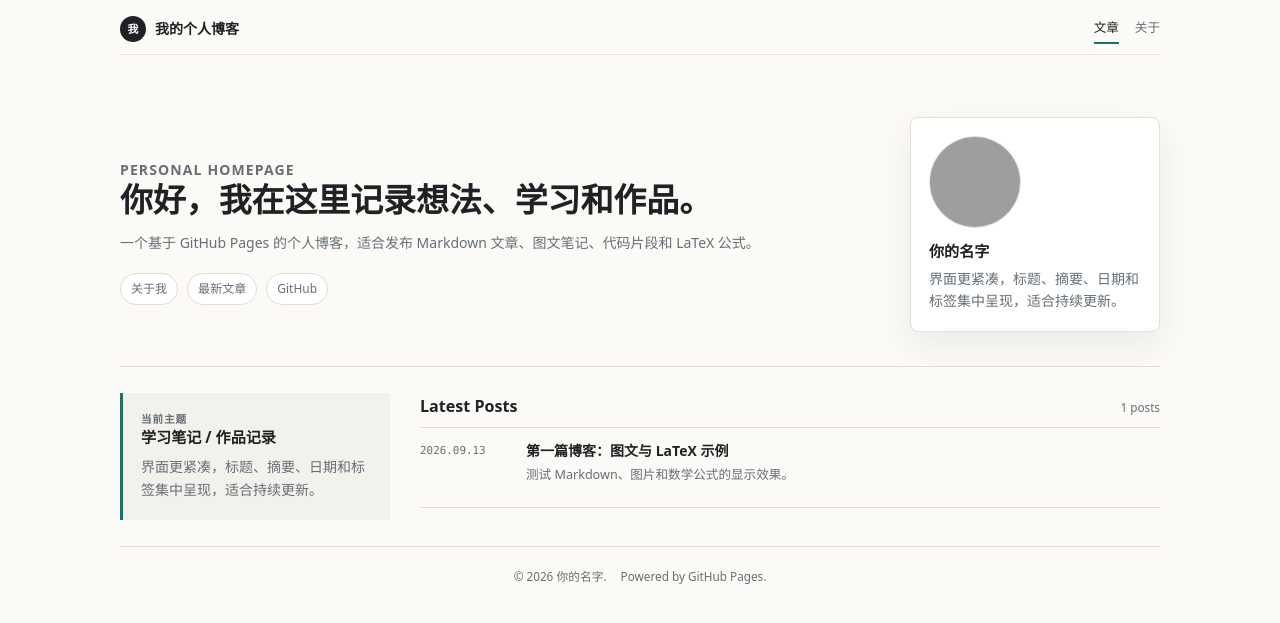
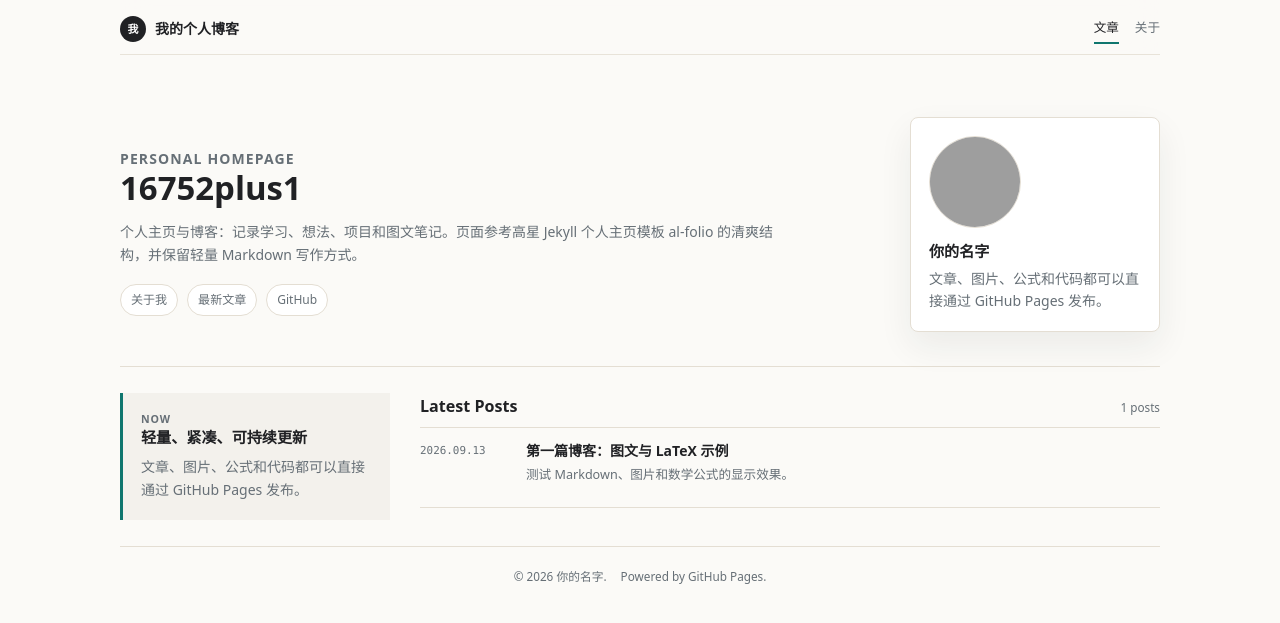
Before and after one commit to 16752plus1/16752plus1.github.io, a Jekyll site: the page built from index.md, in a window 1280 px wide, cut to the strip 0-623 px from the top of the page. Built offline with Jekyll 4.4.1, drawn with Linux system fonts in a browser that asks for light colours; grey boxes are pictures that could not be loaded.

Commit message:
Update index.md

```diff
--- a/index.md
+++ b/index.md
@@ -1,9 +1,9 @@
 ---
 layout: home
 title: 首页
-headline: "你好，我在这里记录想法、学习和作品。"
-intro: "一个基于 GitHub Pages 的个人博客，适合发布 Markdown 文章、图文笔记、代码片段和 LaTeX 公式。"
-panel_label: "当前主题"
-panel_title: "学习笔记 / 作品记录"
-panel_text: "界面更紧凑，标题、摘要、日期和标签集中呈现，适合持续更新。"
+headline: "16752plus1"
+intro: "个人主页与博客：记录学习、想法、项目和图文笔记。页面参考高星 Jekyll 个人主页模板 al-folio 的清爽结构，并保留轻量 Markdown 写作方式。"
+panel_label: "Now"
+panel_title: "轻量、紧凑、可持续更新"
+panel_text: "文章、图片、公式和代码都可以直接通过 GitHub Pages 发布。"
 ---
```
